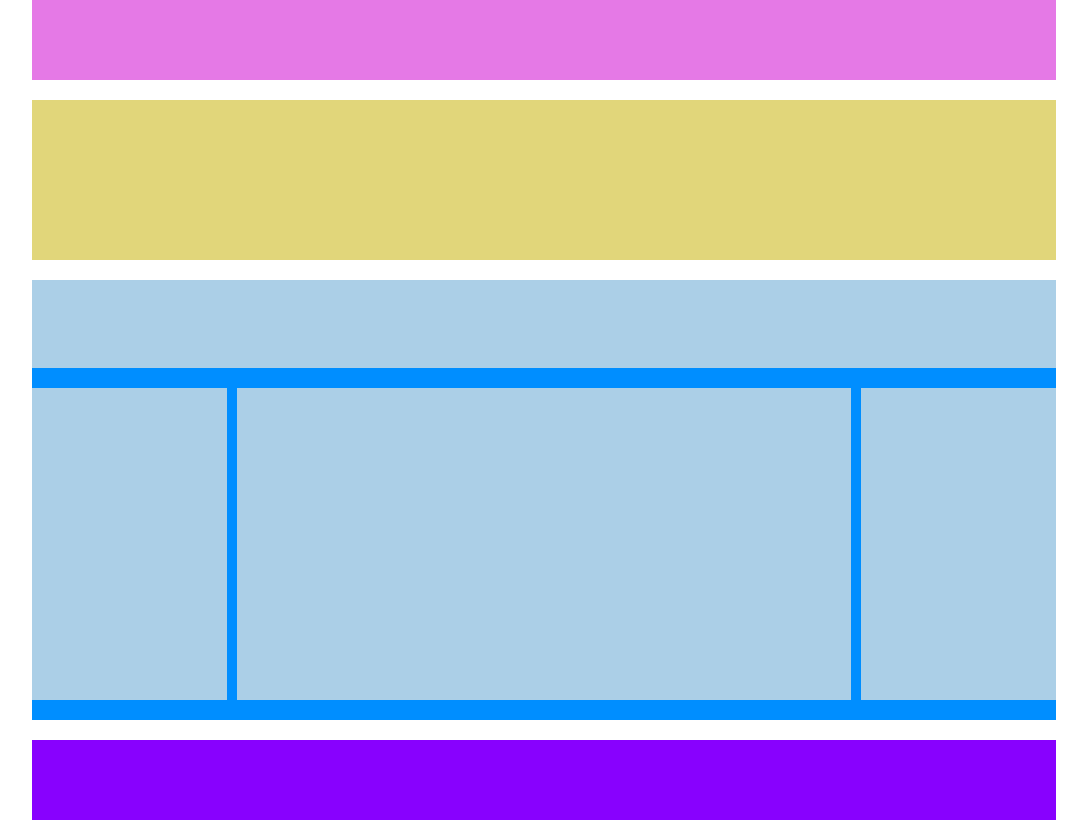
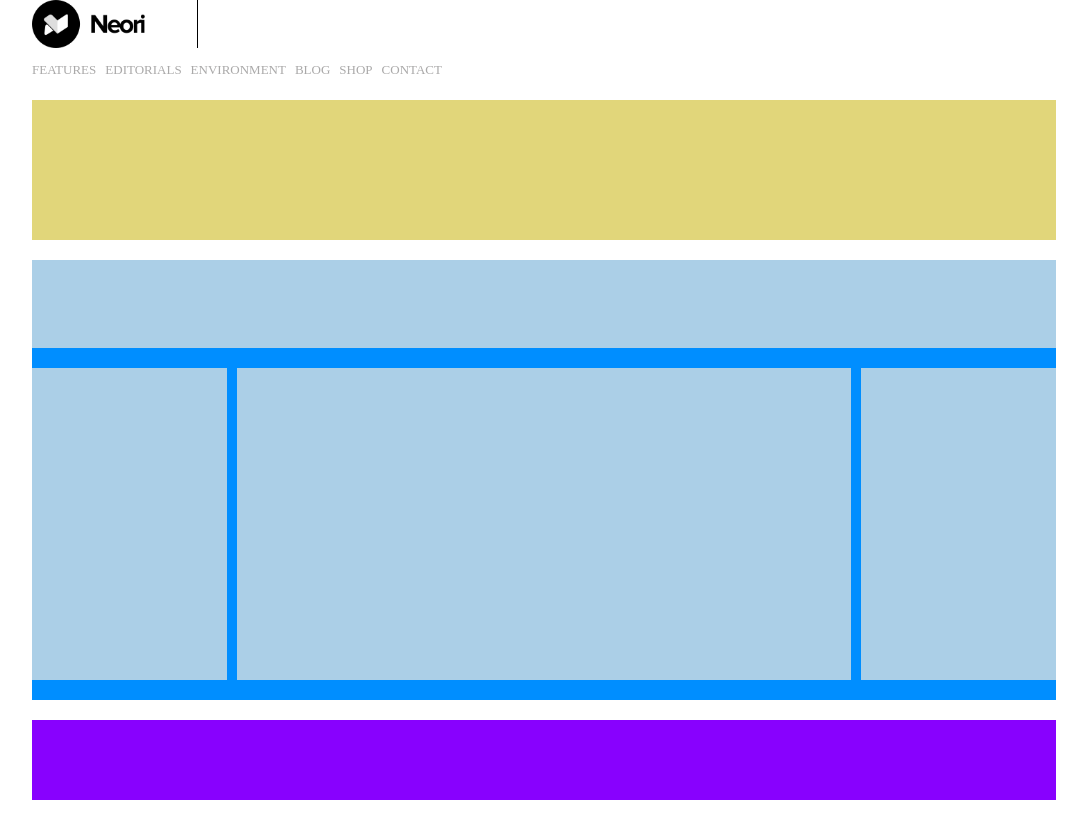
Before and after one commit to Francesco-Capriolo/htmlcss-wp, a plain HTML site: page index.html in a window 1280 px wide. Shown: the whole page, without its empty margins (96-1183 px from the left). Drawn offline with Linux system fonts and the light colour scheme.

Commit message:
completato header

```diff
--- a/css/style.css
+++ b/css/style.css
@@ -32,17 +32,37 @@
 
 /* header figlio di container */
 
-.container>header {
+.container > header {
     width: 100%;
     height: 10%;
-    background-color: rgba(229, 121, 230, 255);
+/*     background-color: rgba(229, 121, 230, 255);
+    background-image: url(../img/logo.png);
+    background-repeat: no-repeat;
+    background-size: contain; */
+}
+header > img{
+    object-fit: contain;
+    height: 60%;
+    padding-right: 5%;
+    border-right: 1px solid;
+}
+nav{
+
+}
+
+ul > li{
+    padding: 10px 5px 0 0;
+    font-size: small;
+    color: rgb(170, 169, 169);
+    display: inline-block;
+    text-transform: uppercase;
 }
 
 /* collo del contenitore */
 
 nav {
     width: 100%;
-    height: 20%;
+    height:calc(20% - 20px);
     background-color: rgba(225, 214, 122, 255);
 }
 
@@ -56,7 +76,7 @@ main {
 
 /* header figlio del main */
 
-main>header {
+main > header {
     width: 100%;
     height: 20%;
 }
--- a/index.html
+++ b/index.html
@@ -16,7 +16,19 @@
 
         <!-- teta del contenitore -->
 
-        <header class="float margin-bottom"></header>
+        <header class="float margin-bottom">
+            <img src="img/logo.png" alt="logo di naori">
+            <nav>
+                <ul>
+                    <li>features</li>
+                    <li>editorials</li>
+                    <li>environment</li>
+                    <li>blog</li>
+                    <li>shop</li>
+                    <li>contact</li>
+                </ul>
+            </nav>
+        </header>
 
         <!-- collo del contenitore -->
 
```
